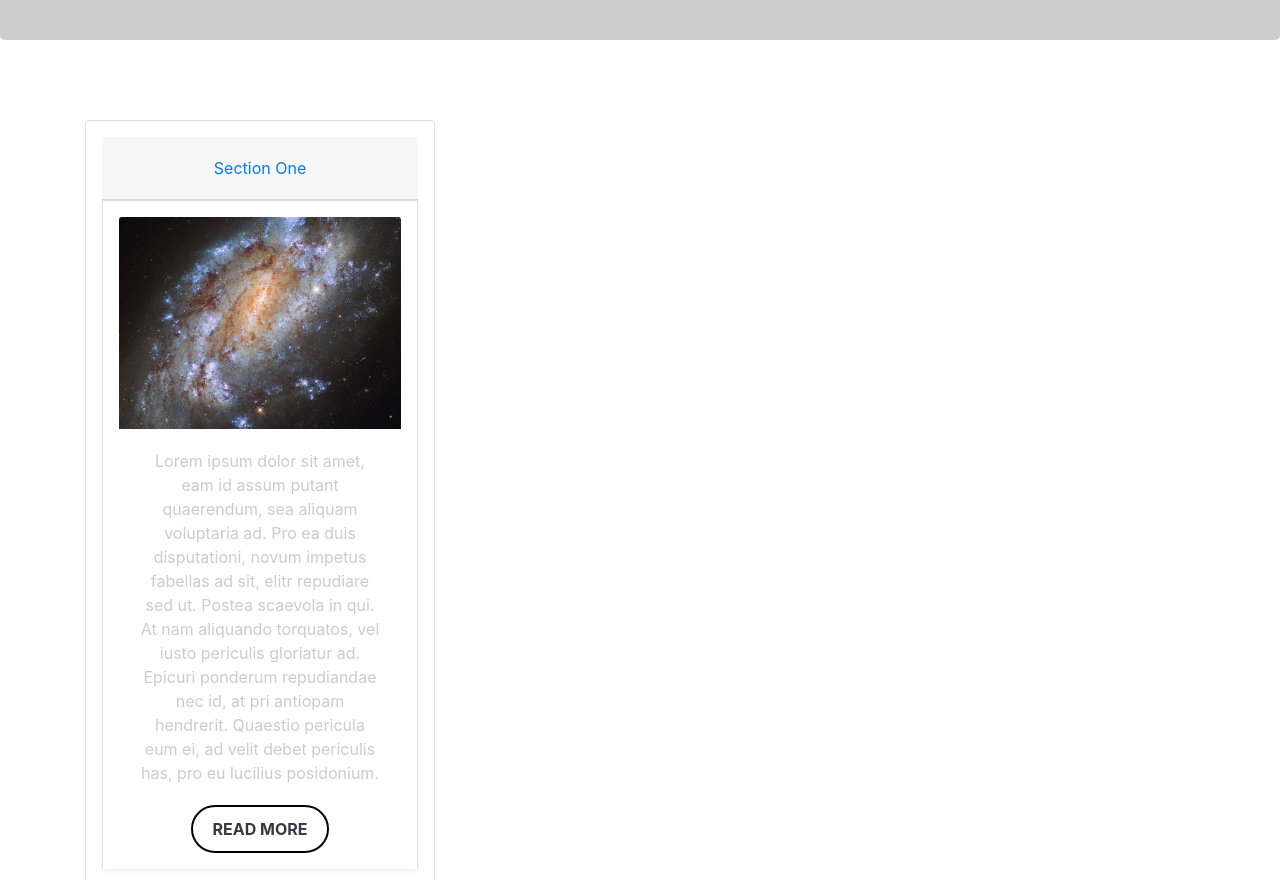
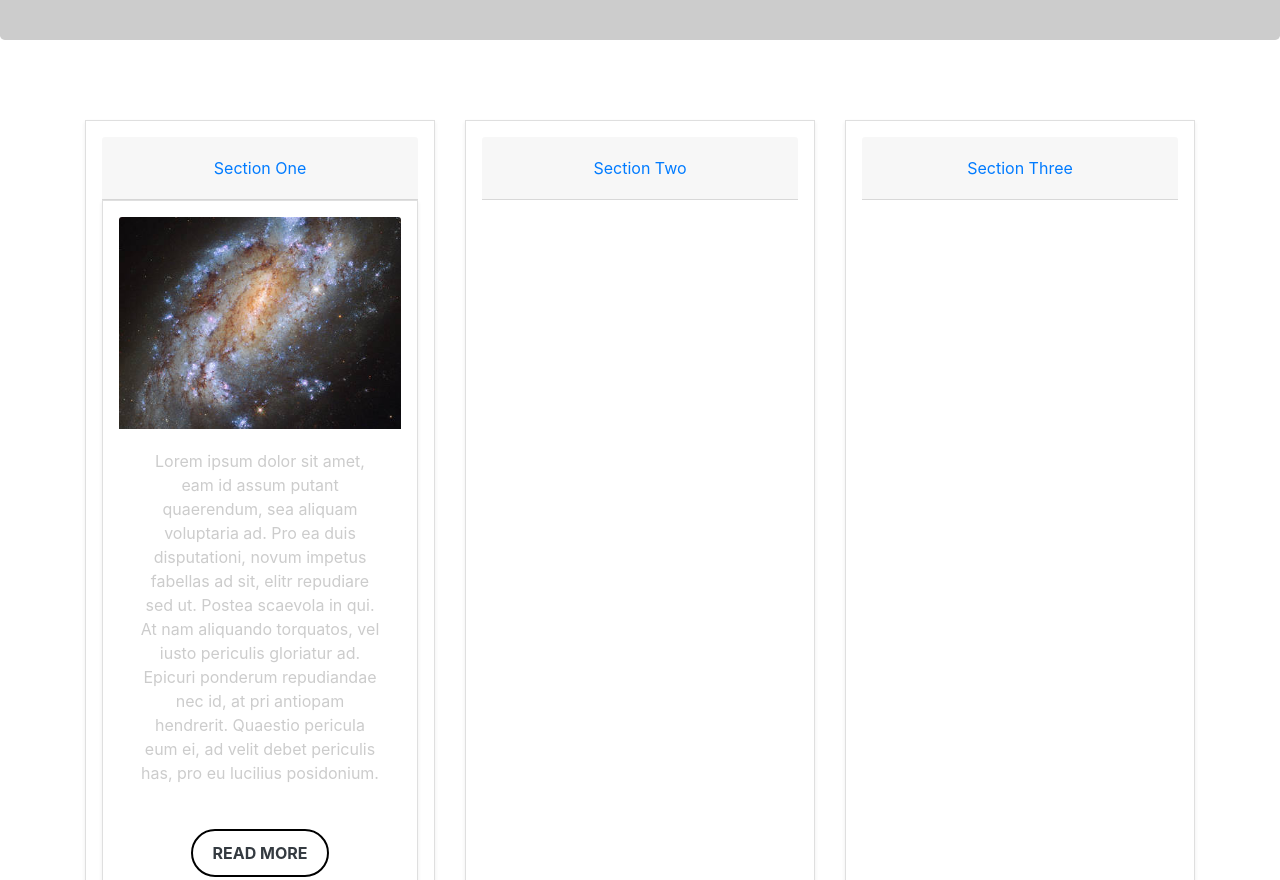
Before and after one commit to Percival1978/mindarc2, a plain HTML site: page index.html in a window 1280 px wide. Shown: the part 360-1240 px from the top of the page. Drawn offline with nearby package versions, Linux system fonts and the light colour scheme; placeholder pictures from the web are drawn by us.

Commit message:
fixed accordion layout

```diff
--- a/index.html
+++ b/index.html
@@ -19,11 +19,10 @@
       </section>
       <div class="album py-5">
         <div class="container">
-          <div class="row">
+          <div class="row accordion" id="accordion">
+
             <div class="col-md-4">
-              <div class="accordion" id="accordion">
-
-                <div class="card">
+              <div class="card mb-4 shadow-sm">
                 <div class="card-header" id="headingOne">
                   <h5 class="mb-0">
                     <button class="btn btn-link" type="button" data-toggle="collapse" data-target="#collapseOne" aria-expanded="true" aria-controls="collapseOne">
@@ -41,8 +40,10 @@
                   </div>
                 </div>
               </div>
+            </div>
 
-                <div class="card">
+            <div class="col-md-4">
+              <div class="card mb-4 shadow-sm">
                 <div class="card-header" id="headingTwo">
                   <h5 class="mb-0">
                     <button class="btn btn-link collapsed" type="button" data-toggle="collapse" data-target="#collapseTwo" aria-expanded="false" aria-controls="collapseTwo">
@@ -58,8 +59,10 @@
                   <button type="button" class="btn more btn-outline-dark">Read more</button>
                 </div>
               </div>
+            </div>
 
-                <div class="card">
+            <div class="col-md-4">
+              <div class="card mb-4 shadow-sm">
                 <div class="card-header" id="headingThree">
                   <h5 class="mb-0">
                     <button class="btn btn-link collapsed" type="button" data-toggle="collapse" data-target="#collapseThree" aria-expanded="false" aria-controls="collapseThree">
@@ -75,9 +78,8 @@
                   <button type="button" class="btn more btn-outline-dark">Read more</button>
                 </div>
               </div>
+            </div>
 
-              </div>
-            </div>
           </div>
         </div>
       </div>
```
Lines whose indentation alone changed are shown as unchanged.
